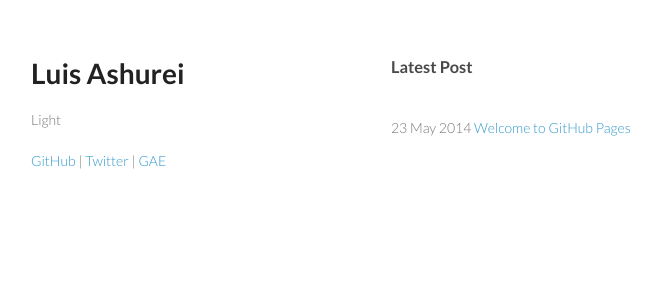
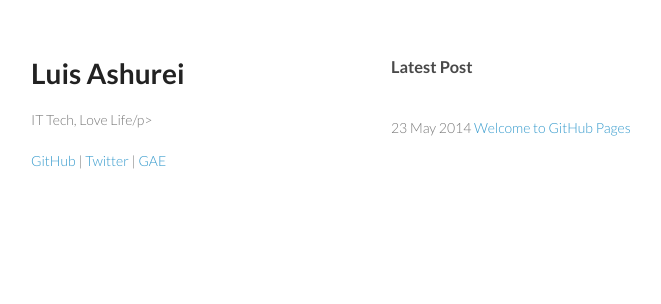
Before and after one commit to atealxt/atealxt.github.io, a Jekyll site: the page built from index.html, in a window 1280 px wide. Shown: the top 304 px of the page, without its empty margins (179-840 px from the left). Built offline with Jekyll 4.4.1, drawn with Linux system fonts in a browser that asks for light colours.

Commit message:
Update default.html

```diff
--- a/_layouts/default.html
+++ b/_layouts/default.html
@@ -21,7 +21,7 @@
     <div class="wrapper">
       <header>
         <a href="/"><h1>Luis Ashurei</h1></a>
-        <p>Light</p>
+        <p>IT Tech, Love Life/p>
         <p class="view">
           <a href="https://github.com/atealxt">GitHub</a> |
           <a href="https://twitter.com/atealxt">Twitter</a> |
```
